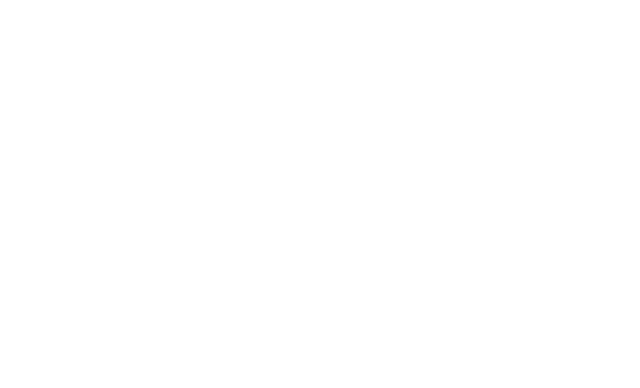
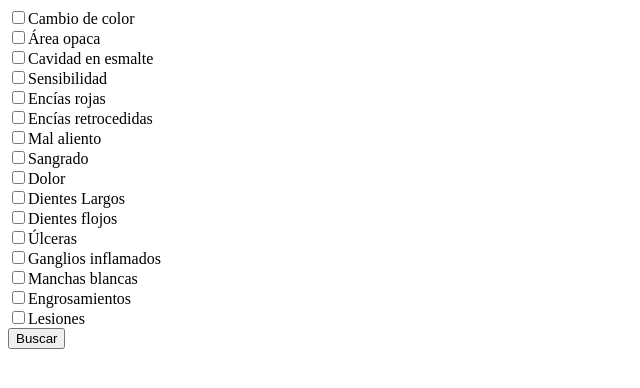
Before and after one commit to fabian818/sse, a website: page index.html in a window 1280 px wide. Shown: the whole page, without its empty margins (0-640 px from the left). Drawn offline with nearby package versions, Linux system fonts and the light colour scheme.

Commit message:
ADD: symptoms array

```diff
--- a/index.html
+++ b/index.html
@@ -4,10 +4,16 @@
   <meta charset="utf-8">
   <title></title>
   <script src="node_modules/jquery/dist/jquery.min.js" charset="utf-8"></script>
+  <script src="index.js" charset="utf-8"></script>
 </head>
 <body>
   <div class="main">
+    <div class="options">
 
+    </div>
+    <div class="button">
+      <button type="button" name="button" id="search">Buscar</button>
+    </div>
   </div>
 </body>
 </html>
--- a/index.js
+++ b/index.js
@@ -0,0 +1,80 @@
+sicknesses = [
+  {
+    name: 'Caries',
+    symptoms: []
+  }
+]
+
+var symptoms = [
+  {
+    name: 'Cambio de color'
+  },
+  {
+    name: 'Área opaca'
+  },
+  {
+    name: 'Cavidad en esmalte'
+  },
+  {
+    name: 'Sensibilidad'
+  },
+  {
+    name: 'Encías rojas'
+  },
+  {
+    name: 'Encías retrocedidas'
+  },
+  {
+    name: 'Mal aliento'
+  },
+  {
+    name: 'Sangrado'
+  },
+  {
+    name: 'Dolor'
+  },
+  {
+    name: 'Dientes Largos'
+  },
+  {
+    name: 'Dientes flojos'
+  },
+  {
+    name: 'Úlceras'
+  },
+  {
+    name: 'Ganglios inflamados'
+  },
+  {
+    name: 'Manchas blancas'
+  },
+  {
+    name: 'Engrosamientos'
+  },
+  {
+    name: 'Lesiones'
+  },
+]
+
+$(function(){
+
+  symptoms.forEach(function(symptom, index){
+    $('.options').append(`<input id="opt_${index}" type="checkbox" name="opt_${index}" value="${index}">`)
+    $('.options').append(`<label for="opt_${index}">${symptom.name}</label><br>`)
+  })
+
+  // Search listener
+  $('#search').click(function(){
+    var obj = {}
+    $('input').each(function(index, input){
+      if ($(input).is(":checked"))
+      {
+        obj[index] = true;
+      }
+      else{
+        obj[index] = false;
+      }
+    })
+    console.log(obj);
+  })
+})
```
Lines whose indentation alone changed are shown as unchanged.
